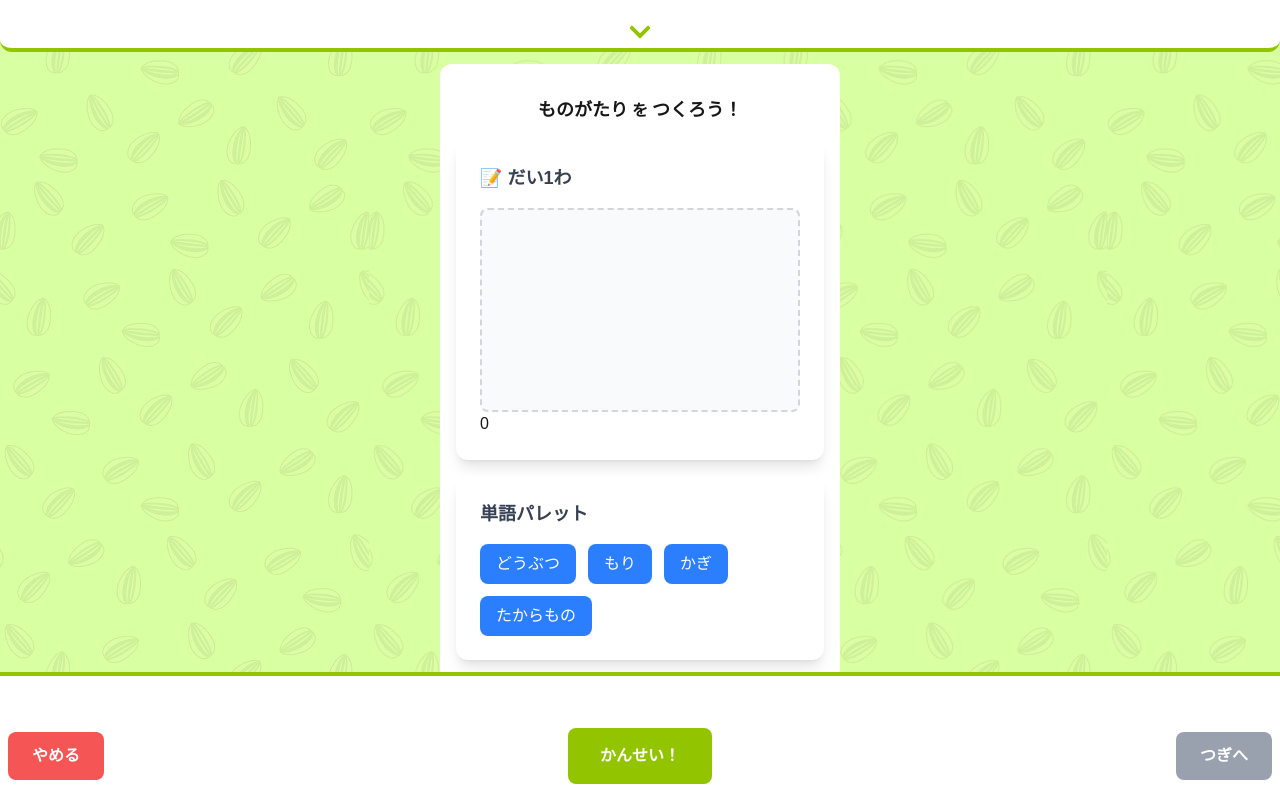
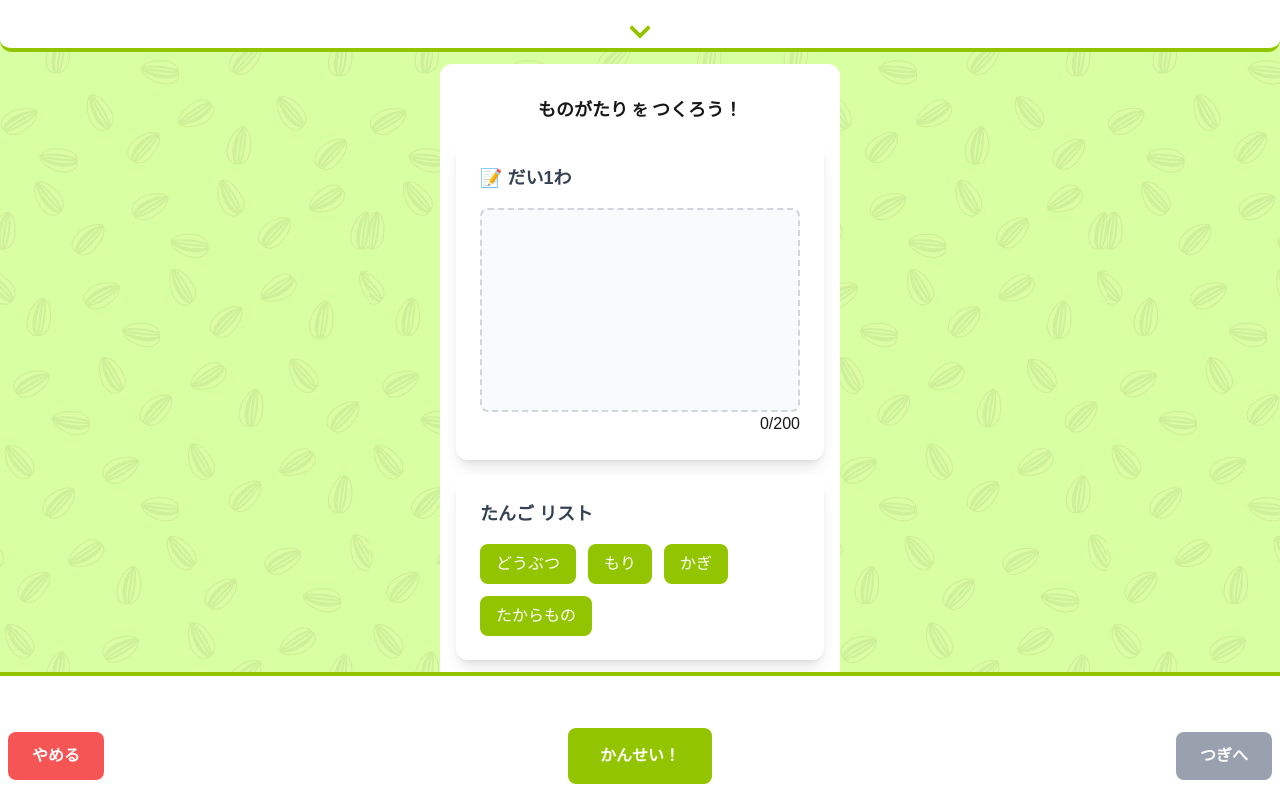
Before and after one commit to temp-sotsusei/temp-sotusei-FE, a Next.js app: page /story/word-list/select in a window 1280 px wide. Both pictures are taken after a click on the button "つぎへ". Built offline with nearby package versions, Linux system fonts and the light colour scheme.

Commit message:
design: CreateStory画面を少し修正しました

```diff
--- a/layout/StoryCreator/CreateStory.tsx
+++ b/layout/StoryCreator/CreateStory.tsx
@@ -22,7 +22,7 @@ function DraggableWord({ id, word, isUsed }) {
         px-4 py-2 rounded-lg font-medium transition-all
         ${isUsed
           ? 'bg-gray-200 text-gray-400 cursor-not-allowed opacity-50'
-          : 'bg-blue-500 text-white hover:bg-blue-600 active:bg-blue-700 cursor-grab'
+          : 'bg-[#93C400] text-white hover:bg-[#93C400] active:bg-[#93C400] cursor-grab'
         }
         ${isDragging ? 'opacity-50' : ''}
       `}
@@ -183,13 +183,13 @@ const CreateStory: FC<Props> = ({ words, usedWords, storyIndex, story, storyText
           </div>
 
           <EditorDropZone editor={editor} hasError={errorText != null && errorText.trim() !== ""} />
-          {storyTextLength}
+          <div className='flex justify-end'>{storyTextLength}/200</div>
         </div>
 
         {/* 単語パレット */}
         <div className="bg-white rounded-xl shadow-lg p-6">
           <h2 className="text-lg font-semibold text-gray-700 mb-4">
-            単語パレット
+            たんご リスト
           </h2>
           <div className="flex flex-wrap gap-3">
             {words.map((word, index) => (
@@ -206,7 +206,7 @@ const CreateStory: FC<Props> = ({ words, usedWords, storyIndex, story, storyText
         {/* ドラッグオーバーレイ */}
         <DragOverlay>
           {activeWord ? (
-            <div className="px-4 py-2 bg-blue-500 text-white rounded-lg font-medium shadow-lg">
+            <div className="px-4 py-2 bg-[#93C400] text-white rounded-lg font-medium shadow-lg">
               {activeWord}
             </div>
           ) : null}
```
